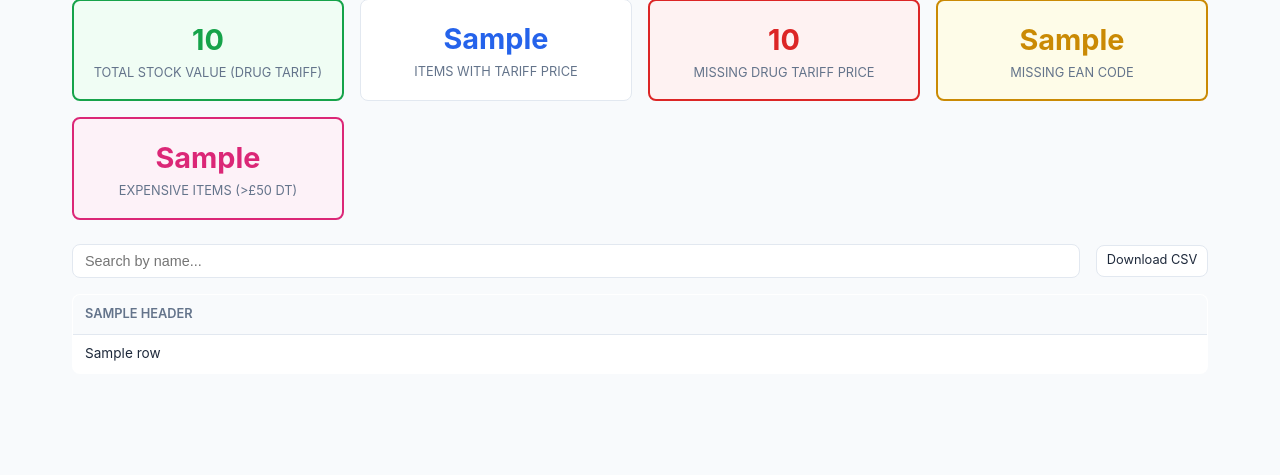
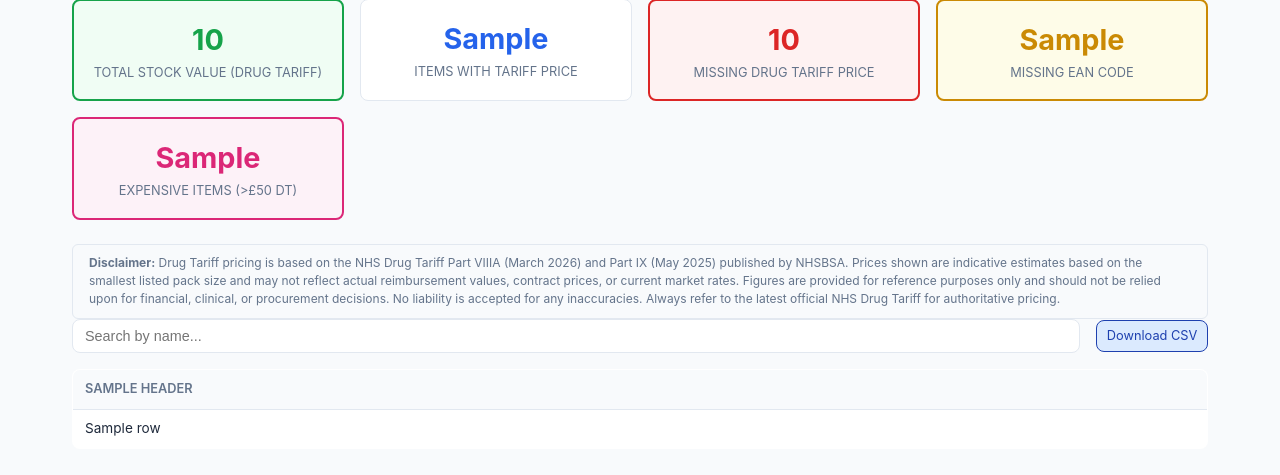
Before and after one commit to vibecoding2025/meditech, a Flask app: template templates/results.html in a window 1280 px wide. Shown: the part 306-781 px from the top of the page. Run offline with Flask 3, Linux system fonts and the light colour scheme; the template is opened without the code that fills it: most values are stand-ins (such as "Sample title", 1, 10 or a date in 2020).

Commit message:
Add Drug Tariff pricing disclaimer and blue Download CSV button
Co-Authored-By: Claude Opus 4.6 (1M context) <noreply@anthropic.com>

```diff
--- a/templates/results.html
+++ b/templates/results.html
@@ -55,11 +55,15 @@
     </div>
 </div>
 
+<div style="margin-top: 0.75rem; padding: 0.6rem 1rem; background: #f8fafc; border: 1px solid #e2e8f0; border-radius: 6px; font-size: 0.75rem; color: #64748b; line-height: 1.5;">
+    <strong>Disclaimer:</strong> Drug Tariff pricing is based on the NHS Drug Tariff Part VIIIA (March 2026) and Part IX (May 2025) published by NHSBSA. Prices shown are indicative estimates based on the smallest listed pack size and may not reflect actual reimbursement values, contract prices, or current market rates. Figures are provided for reference purposes only and should not be relied upon for financial, clinical, or procurement decisions. No liability is accepted for any inaccuracies. Always refer to the latest official NHS Drug Tariff for authoritative pricing.
+</div>
+
 <!-- Search & Download -->
 <div class="search-bar">
     <input type="text" id="searchInput" placeholder="Search by name..." onkeyup="filterTable()">
     <div class="download-btns">
-        <a href="{{ url_for('download') }}" class="btn btn-sm">Download CSV</a>
+        <a href="{{ url_for('download') }}" class="btn btn-sm" style="background: #dbeafe; color: #1e40af; border: 1px solid #1e40af;">Download CSV</a>
         {% if stats.missing_ean > 0 %}
         <a href="{{ url_for('download_missing_ean') }}" class="btn btn-sm" style="background: #fefce8; color: #ca8a04; border: 1px solid #ca8a04;">Download Missing EAN</a>
         {% endif %}
```
